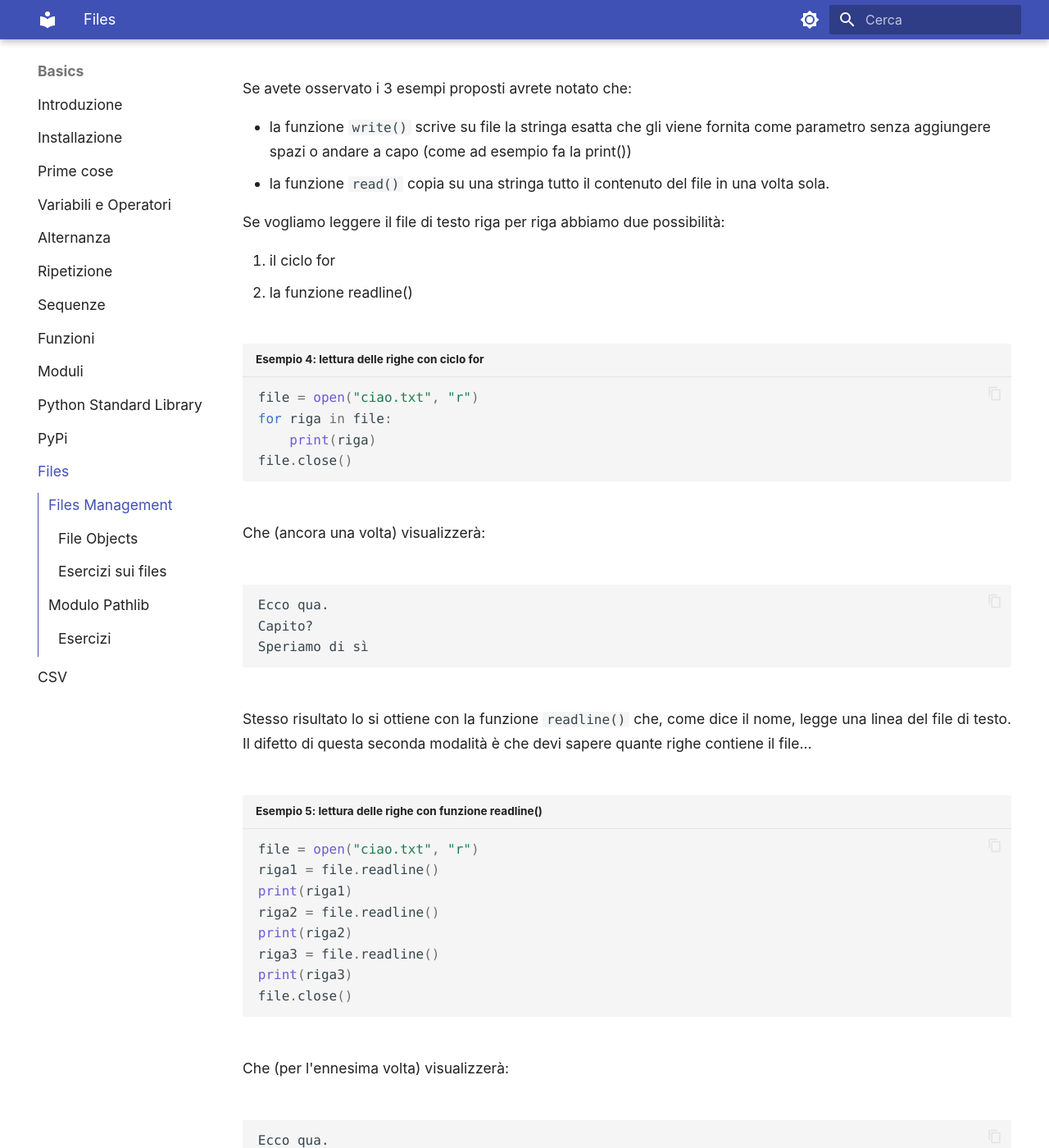
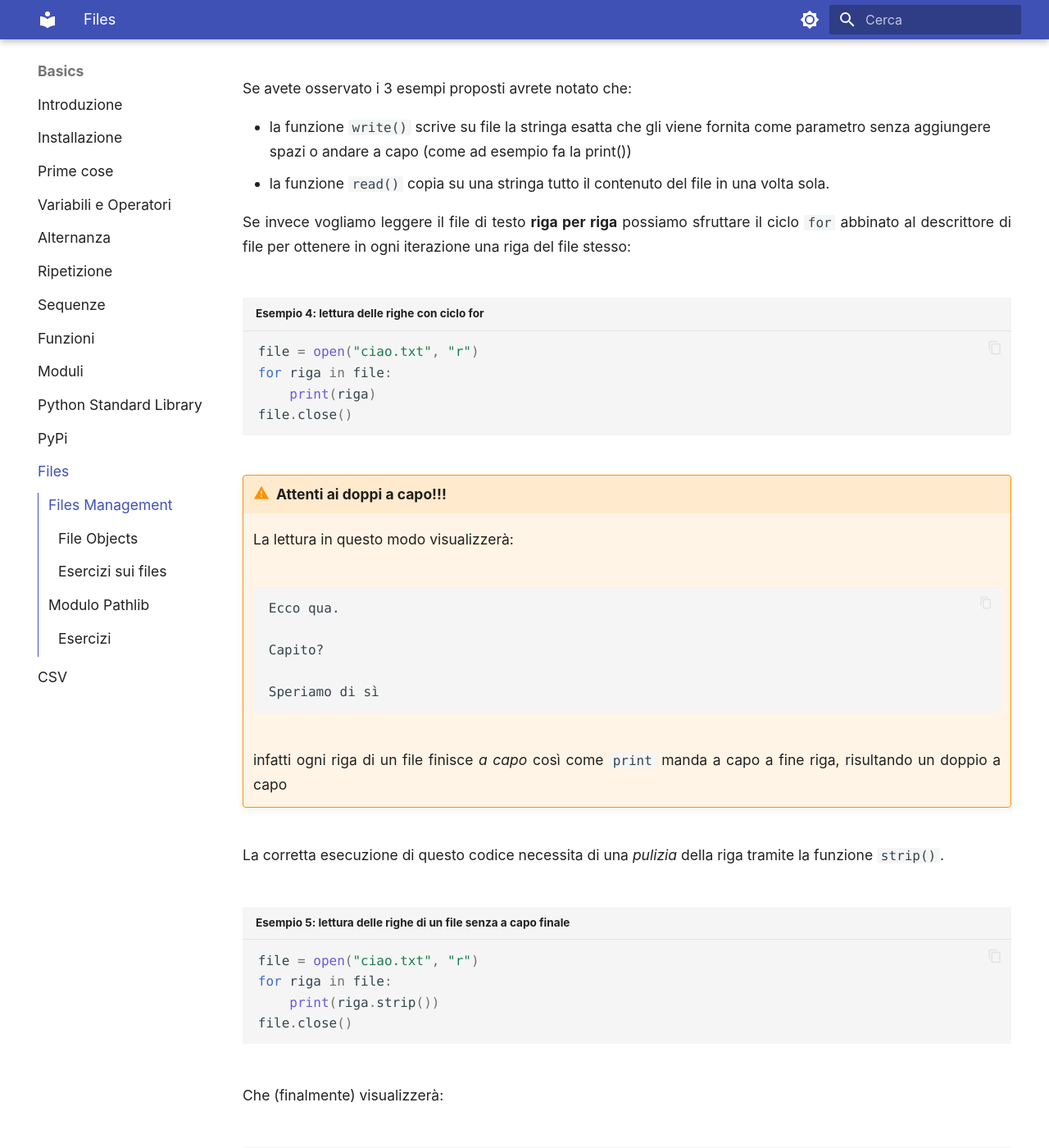
Before and after one commit to adjamhub/pyhandouts, an MkDocs documentation site: the page built from docs/basics/107_files.md, in a window 1280 px wide and 1400 px high, scrolled down 3173 px. Shown: the whole window at 82% size. Built offline with MkDocs 1.6.1 and Material for MkDocs 9.7.7, drawn with Linux system fonts in a browser that asks for light colours; emoji names are drawn with the system emoji font; some of the changed text lies outside the part shown.

Commit message:
no more readline

````diff
--- a/docs/basics/107_files.md
+++ b/docs/basics/107_files.md
@@ -98,10 +98,8 @@ Se avete osservato i 3 esempi proposti avrete notato che:
     o andare a capo (come ad esempio fa la print())
 -   la funzione `read()` copia su una stringa tutto il contenuto del file in una volta sola.
 
-Se vogliamo leggere il file di testo riga per riga abbiamo due possibilità:
-
-1.  il ciclo for
-2.  la funzione readline()
+Se invece vogliamo leggere il file di testo **riga per riga** possiamo sfruttare il ciclo `for` abbinato al descrittore di file
+per ottenere in ogni iterazione una riga del file stesso:
 
 ``` python title="Esempio 4: lettura delle righe con ciclo for"
 file = open("ciao.txt", "r")
@@ -110,41 +108,39 @@ for riga in file:
 file.close()
 ```
 
-Che (ancora una volta) visualizzerà:
+!!! warning "Attenti ai doppi a capo!!!"
+
+    La lettura in questo modo visualizzerà:
+
+    ```
+    Ecco qua.
+
+    Capito?
+
+    Speriamo di sì
+
+    ```
+
+    infatti ogni riga di un file finisce *a capo* così come `print` manda a capo a fine riga, risultando un doppio a capo
+
+
+La corretta esecuzione di questo codice necessita di una *pulizia* della riga tramite la funzione `strip()`.
+
+
+``` python title="Esempio 5: lettura delle righe di un file senza a capo finale"
+file = open("ciao.txt", "r")
+for riga in file:
+    print(riga.strip())
+file.close()
+```
+
+Che (finalmente) visualizzerà:
 
 ```
 Ecco qua.
 Capito?
 Speriamo di sì
 ```
-
-Stesso risultato lo si ottiene con la funzione `readline()` che, come dice il nome, legge una linea del file di testo.
-Il difetto di questa seconda modalità è che devi sapere quante righe contiene il file...
-
-``` python title="Esempio 5: lettura delle righe con funzione readline()"
-file = open("ciao.txt", "r")
-riga1 = file.readline()
-print(riga1)
-riga2 = file.readline()
-print(riga2)
-riga3 = file.readline()
-print(riga3)
-file.close()
-```
-
-Che (per l'ennesima volta) visualizzerà:
-
-```
-Ecco qua.
-Capito?
-Speriamo di sì
-```
-
-!!! warning "Attenzione!"
-
-    La visualizzazione degli ultimi due esempi non è proprio... corretta!!! Se eseguite gli ultimi due spezzoni di codice vedrete infatti delle righe vuote in più...
-
-    Se volete capire perché... ragionate sul funzionamento della print e sul fatto che le righe dei file finiscono (ma comprendono) il carattere *a capo* `\n`
 
 
 Basta con gli esempi! Ma fra un attimo iniziamo con gli esercizi ;)
````
